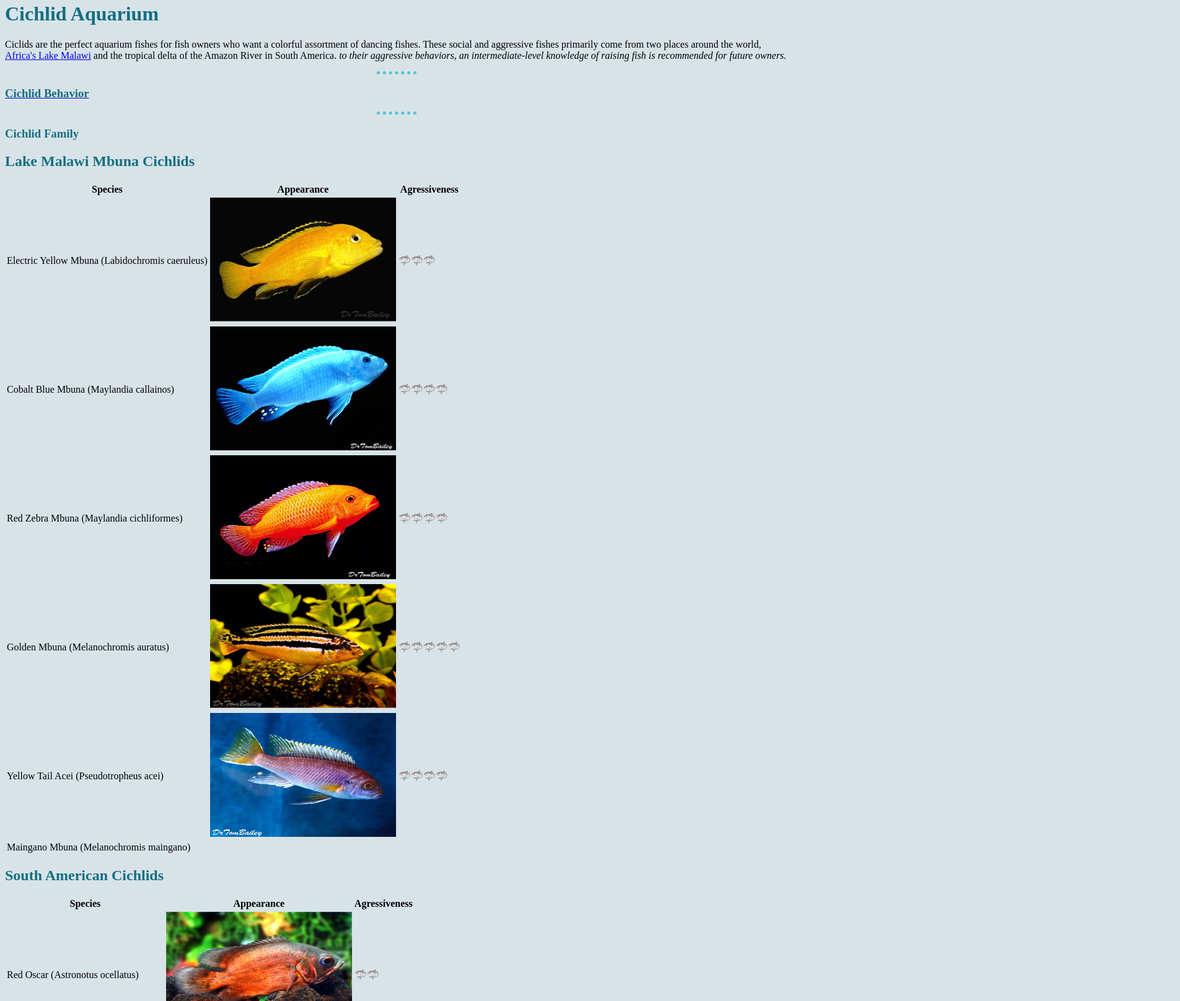
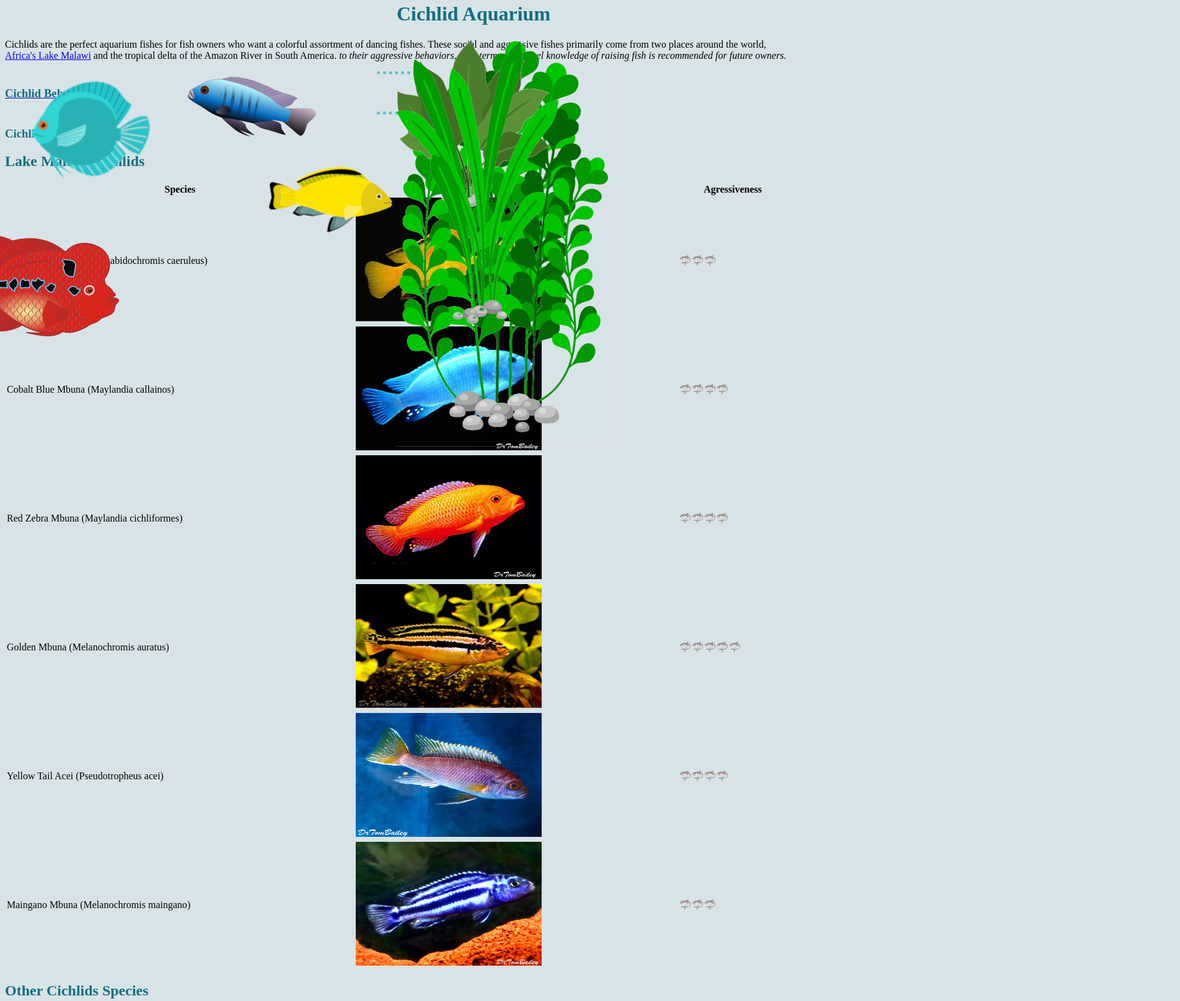
Before and after one commit to Hadoukenneth/cichlid, a plain HTML site: page HTML_website_1/index.html in a window 1280 px wide. Shown: the part 17-1633 px from the top of the page at 62% size, 1904 px wide, since content can reach past the window. Drawn offline with Linux system fonts and the light colour scheme.

Commit message:
added more css rules and images

```diff
--- a/HTML_website_1/index.html
+++ b/HTML_website_1/index.html
@@ -5,13 +5,32 @@
     <meta name="description" content="Information about cichlid aquarium fishes">
     <meta name="keywords" content="cichlid, aquarium, malawi">
     <meta name="author" content="Kenneth Vu">
-    <title>🐟 Cichlid Aquarium</title>
+    <title>Cichlid Aquarium</title>
     <link rel="stylesheet" href="../css/styles.css">
+    <link rel="icon" href="../tiger_oscar.ico">
   </head>
 
   <body>
-    <h1>Cichlid Aquarium</h1>
-    <p>Ciclids are the perfect aquarium fishes for fish owners who want a
+    <div class="title-box">
+      <h1>Cichlid Aquarium</h1>
+    </div>
+    <div class="header-art">
+      <img class="header-art-plant" src="../images/plant_3.png"
+        alt="aquatic_plant">
+      <img class="header-art-plant"  src="../images/plant_2.png"
+        alt="aquatic_plant">
+      <img class="header-art-plant"  src="../images/plant_1.png"
+        alt="aquatic_plant">
+      <img class="header-art-fish" src="../images/electric_yellow.png"
+        alt="electric yellow mbuna" id="header-art-electric-yellow-cichlid">
+      <img class="header-art-fish" src="../images/discus.png"
+        alt="discus cichlid" id="header-art-discus-cichlid">
+      <img class="header-art-fish" src="../images/cobalt.png"
+        alt="cobalt blue mbuna" id="header-art-cobalt-blue-cichlid">
+      <img class="header-art-fish" src="../images/flower_horn.png"
+        alt="flower horn cichlid" id="header-art-flower-horn-cichlid">
+    </div>
+    <p>Cichlids are the perfect aquarium fishes for fish owners who want a
       colorful assortment of dancing fishes. These social and aggressive
       fishes primarily come from two places around the world,
       <a href="https://en.wikipedia.org/wiki/Lake_Malawi">Africa's Lake
@@ -24,8 +43,8 @@
 
     <hr>
     <h3>Cichlid Family</h3>
-    <h2>Lake Malawi Mbuna Cichlids</h2>
-    <table>
+    <h2>Lake Malawi Cichlids</h2>
+    <table class="cichlid-table">
       <thead>
         <tr>
           <th>Species</th>
@@ -38,7 +57,7 @@
           <td>Electric Yellow Mbuna (Labidochromis caeruleus)</td>
           <td>
             <img src="../images/electric_yellow.jpg"
-            alt="electric yellow mbuna" height="200" width="300">
+            alt="electric yellow mbuna" class="cichlid-summary-table-picture">
           </td>
           <td>
             🦈🦈🦈
@@ -48,7 +67,7 @@
           <td>Cobalt Blue Mbuna (Maylandia callainos)</td>
           <td>
             <img src="../images/cobalt_blue.jpg"
-            alt="cobalt blue mbuna" height="200" width="300">
+            alt="cobalt blue mbuna" class="cichlid-summary-table-picture">
           </td>
           <td>
             🦈🦈🦈🦈
@@ -58,7 +77,7 @@
           <td>Red Zebra Mbuna (Maylandia cichliformes)</td>
           <td>
             <img src="../images/red_zebra.jpg"
-            alt="red zebra mbuna" height="200" width="300">
+            alt="red zebra mbuna" class="cichlid-summary-table-picture">
           </td>
           <td>
             🦈🦈🦈🦈
@@ -78,7 +97,7 @@
           <td>Yellow Tail Acei (Pseudotropheus acei)</td>
           <td>
             <img src="../images/yellow_tail.jpg"
-            alt="yellow tail acei mbuna" height="200" width="300">
+            alt="yellow tail acei mbuna" class="cichlid-summary-table-picture">
           </td>
           <td>
             🦈🦈🦈🦈
@@ -86,13 +105,21 @@
         </tr>
         <tr>
           <td>Maingano Mbuna (Melanochromis maingano)</td>
+          <td>
+              <img src="../images/maingano.jpg"
+              alt="firemouth cichlid" class="cichlid-summary-table-picture">
+          </td>
+          <td>
+            🦈🦈🦈
+          </td>
         </tr>
       </tbody>
       <tfoot>
       </tfoot>
     </table>
-    <h2>South American Cichlids</h2>
-    <table>
+
+    <h2>Other Cichlids Species</h2>
+    <table class="cichlid-table">
       <thead>
         <tr>
           <th>Species</th>
@@ -105,7 +132,7 @@
           <td>Red Oscar (Astronotus ocellatus)</td>
           <td>
             <img src="../images/red_oscar.jpg"
-            alt="red oscar cichlid" height="200" width="300">
+            alt="red oscar cichlid" class="cichlid-summary-table-picture">
           </td>
           <td>
             🦈🦈
@@ -115,7 +142,7 @@
           <td>Tiger Oscar (Astronotus ocellatus)</td>
           <td>
             <img src="../images/tiger_oscar.jpg"
-            alt="tiger oscar ciclid" height="200" width="300">
+            alt="tiger oscar ciclid" class="cichlid-summary-table-picture">
           </td>
           <td>
             🦈🦈
@@ -125,7 +152,7 @@
           <td>Firemouth Cichlid (Thorichthys meeki)</td>
           <td>
             <img src="../images/firemouth.jpg"
-            alt="firemouth cichlid" height="200" width="300">
+            alt="firemouth cichlid" class="cichlid-summary-table-picture">
           </td>
           <td>
             🦈🦈🦈
@@ -135,9 +162,8 @@
       <tfoot>
       </tfoot>
     </table>
+    <hr>
+      <h5 class="button"><a href="contact.html">Contact Me</a></h5>
+    <hr>
   </body>
-  <hr>
-  <h5><a href="contact.html">Contact Me</a></h5>
-  <hr>
-
 </html>
--- a/css/styles.css
+++ b/css/styles.css
@@ -1,11 +1,13 @@
+/*********************************Tag Selectors********************************/
+
 body {
   background-color: #d8e3e7
 }
 hr {
+  background-color: #d8e3e7;
   border-color: #51c4d3;
   border-style: dotted none none;
   border-width: 5px;
-  background-color: #d8e3e7;
   height: 1px;
   width: 5%;
 }
@@ -18,3 +20,67 @@ h2 {
 h3 {
   color: #126e82;
 }
+/********************************Class Selectors*******************************/
+
+.cichlid-summary-table-picture {
+  height: 200px;
+  width: 300px;
+}
+
+.cichlid-table {
+  width: 100%;
+}
+
+.button {
+  margin-top: 0;
+  margin-bottom: 0;
+}
+
+.button:hover {
+  border-color: gold;
+  border-style: solid;
+  border-width: 2px;
+  display:inline;
+}
+
+.header-art {
+
+  margin-left: 50%;
+  margin-right: 50%;
+}
+
+.header-art-fish {
+  position: absolute;
+}
+
+.header-art-plant {
+  position: absolute;
+}
+
+.title-box {
+  width: 100%;
+  margin-left: 50%;
+  margin-right: 50%;
+}
+
+/**********************************Id Selectors********************************/
+
+#header-art-cobalt-blue-cichlid {
+  bottom: 70%;
+  right: 60%;
+}
+
+#header-art-discus-cichlid {
+  bottom: 60%;
+  right: 80%;
+}
+
+#header-art-electric-yellow-cichlid {
+  bottom: 50%;
+  right: 50%;
+}
+
+#header-art-flower-horn-cichlid {
+  bottom: 30%;
+  right: 85%;
+}
```
Also changed, not shown: images/cobalt.png (added), images/discus.png (added), images/electric_yellow.png (added), images/electric_yellow_cartoon.png (added), images/flower_horn.png (added), images/plant.png (added), images/plant_1.png (added), images/plant_2.png (added), images/plant_3.png (added), tiger_oscar.ico (added).
